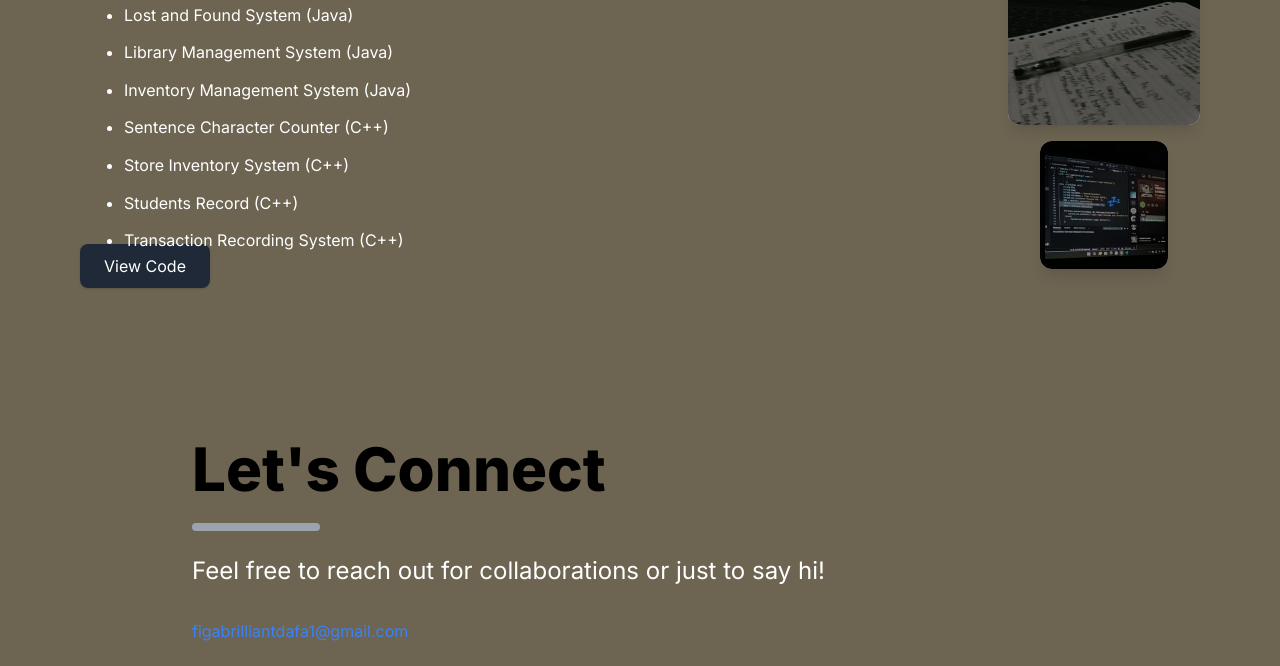
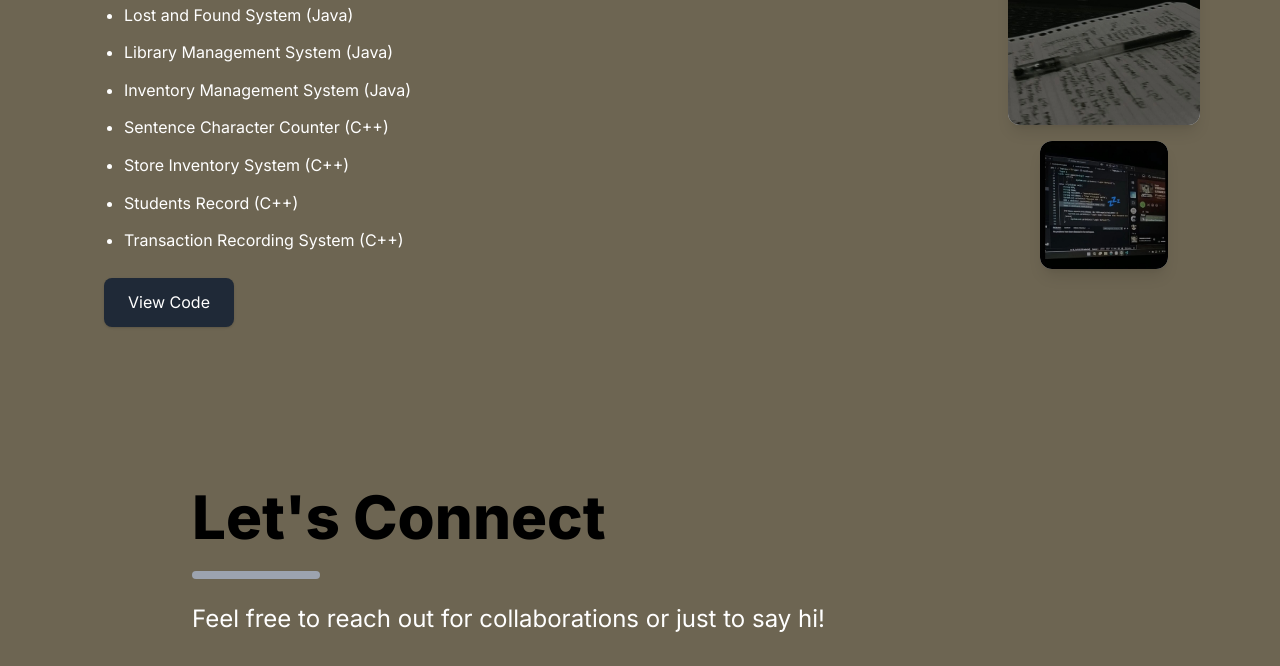
Before and after one commit to figadafa/web-porto, a plain HTML site: page index.html in a window 1280 px wide. Shown: the part 2808-3474 px from the top of the page. Drawn offline with nearby package versions, Linux system fonts and the light colour scheme.

Commit message:
Uptade index.html

```diff
--- a/index.html
+++ b/index.html
@@ -151,7 +151,7 @@
         <li class="fade-in-left text-white">Transaction Recording System (C++)</li>
       </ul>
 
-      <a href="https://github.com/figadafa/college-mini-project.git" class="mt-6 bg-gray-800 text-white px-6 py-3 rounded-lg shadow hover:bg-gray-900">
+      <a href="https://github.com/figadafa/college-mini-project.git" class="inline-block mt-6 ml-6  bg-gray-800 text-white px-6 py-3 rounded-lg shadow hover:bg-gray-900">
         View Code
       </a>
     </div>
```
